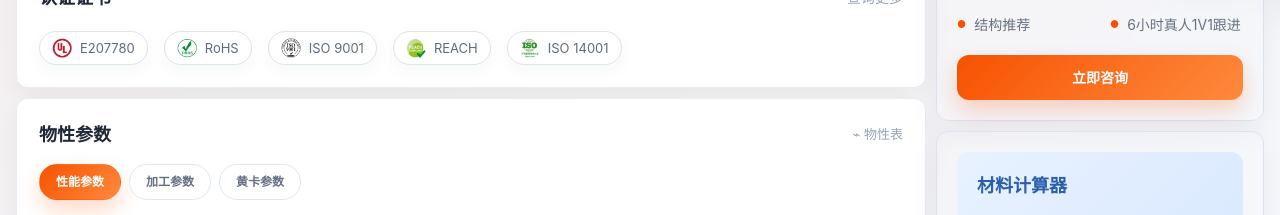
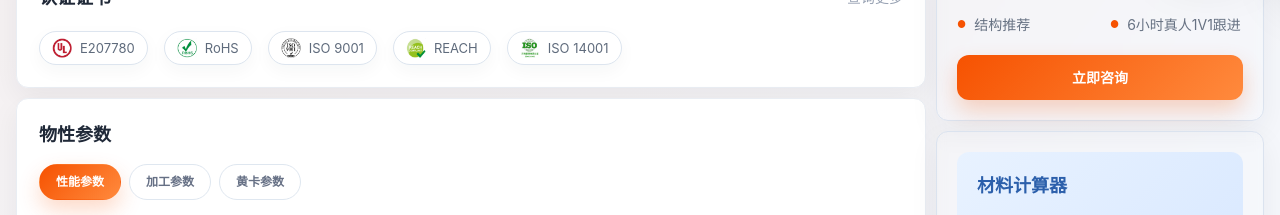
Before and after one commit to INNAUHIX/plasdata, a Next.js app: page / in a window 1280 px wide. Shown: the part 820-1035 px from the top of the page. Built offline with nearby package versions, Linux system fonts and the light colour scheme.

Commit message:
Remove 物性表 text

```diff
--- a/src/app/page.tsx
+++ b/src/app/page.tsx
@@ -307,7 +307,6 @@ export default function Page() {
               <SectionCard className="rounded-lg border-[#e5ebf3]">
                 <div className="mb-4 flex items-center justify-between">
                   <h3 className="text-[18px] font-bold text-[#202938]">物性参数</h3>
-                  <span className="text-[13px] text-[#98a2b3]">⌁ 物性表</span>
                 </div>
                 <div className="mb-5 flex flex-wrap gap-2">
                   {paramTabs.map((tab) => {
```
